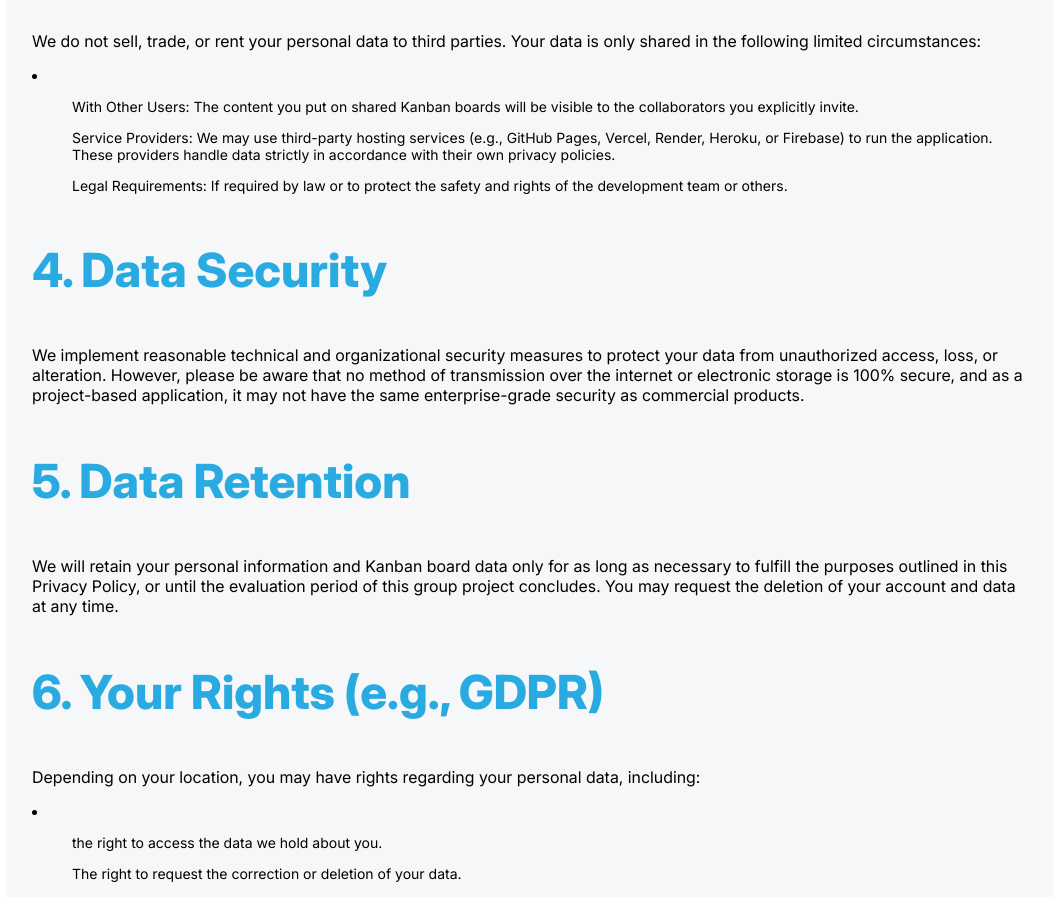
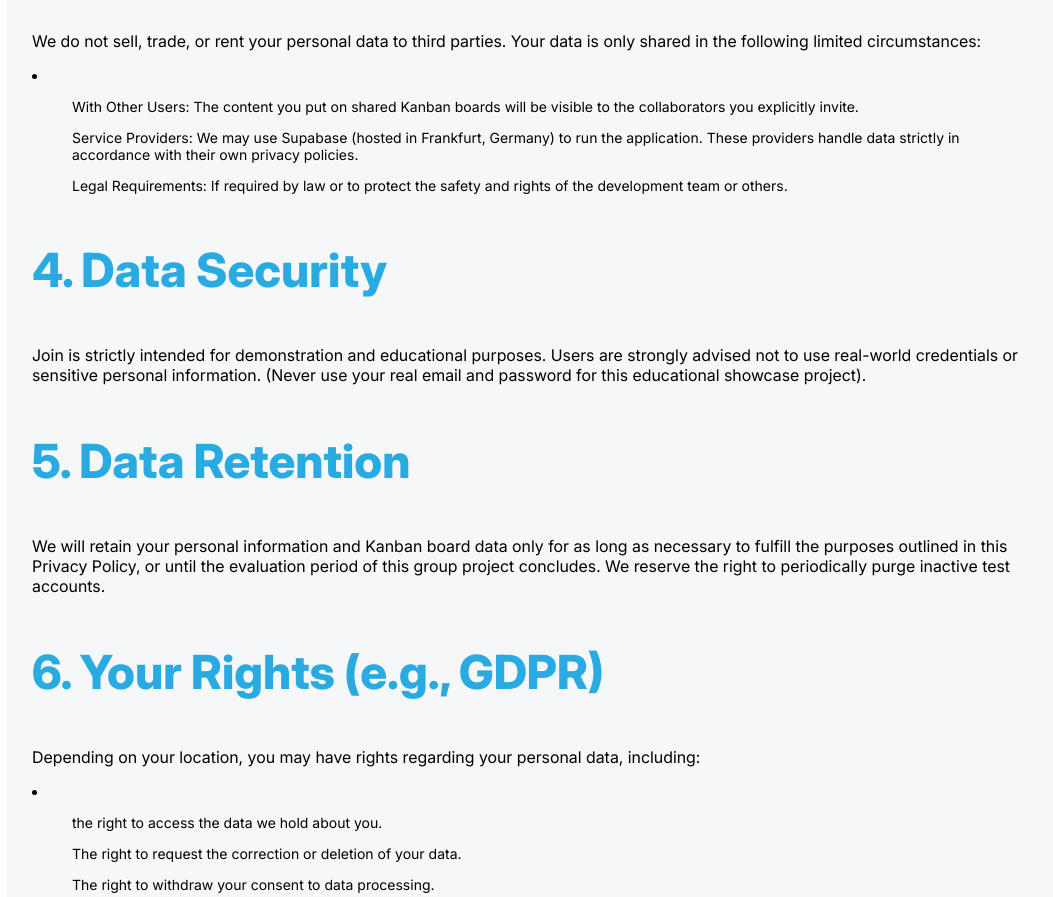
Before and after one commit to Rudibert-Code/join, an Angular app: page /privacy-police in a window 1280 px wide. Shown: the part 1120-2017 px from the top of the page, without its empty margins (226-1279 px from the left). Built offline with nearby package versions, Linux system fonts and the light colour scheme; no server answers; the database is empty.

Commit message:
changed policy sections

```diff
--- a/src/app/pages/privacy-policy/privacy-policy.html
+++ b/src/app/pages/privacy-policy/privacy-policy.html
@@ -55,9 +55,8 @@
       collaborators you explicitly invite.
     </ul>
     <ul>
-      Service Providers: We may use third-party hosting services (e.g., GitHub Pages, Vercel,
-      Render, Heroku, or Firebase) to run the application. These providers handle data strictly in
-      accordance with their own privacy policies.
+      Service Providers: We may use Supabase (hosted in Frankfurt, Germany) to run the application. These providers handle data
+      strictly in accordance with their own privacy policies.
     </ul>
     <ul>
       Legal Requirements: If required by law or to protect the safety and rights of the development
@@ -66,16 +65,15 @@
   </li>
   <h3>4. Data Security</h3>
   <p>
-    We implement reasonable technical and organizational security measures to protect your data from
-    unauthorized access, loss, or alteration. However, please be aware that no method of
-    transmission over the internet or electronic storage is 100% secure, and as a project-based
-    application, it may not have the same enterprise-grade security as commercial products.
+    Join is strictly intended for demonstration and educational purposes. Users are strongly advised
+    not to use real-world credentials or sensitive personal information. (Never use your real email
+    and password for this educational showcase project).
   </p>
   <h3>5. Data Retention</h3>
   <p>
     We will retain your personal information and Kanban board data only for as long as necessary to
     fulfill the purposes outlined in this Privacy Policy, or until the evaluation period of this
-    group project concludes. You may request the deletion of your account and data at any time.
+    group project concludes. We reserve the right to periodically purge inactive test accounts.
   </p>
   <h3>6. Your Rights (e.g., GDPR)</h3>
   <p>Depending on your location, you may have rights regarding your personal data, including:</p>
```
